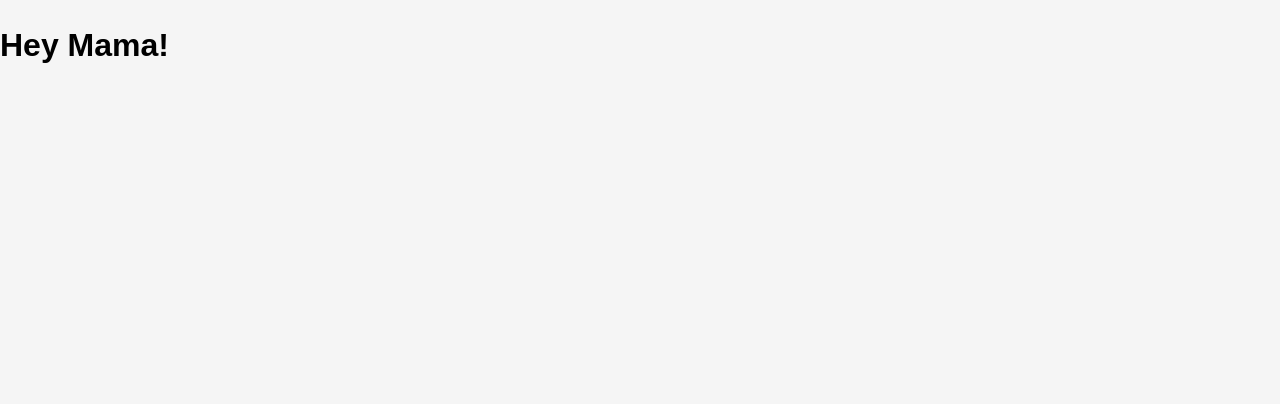
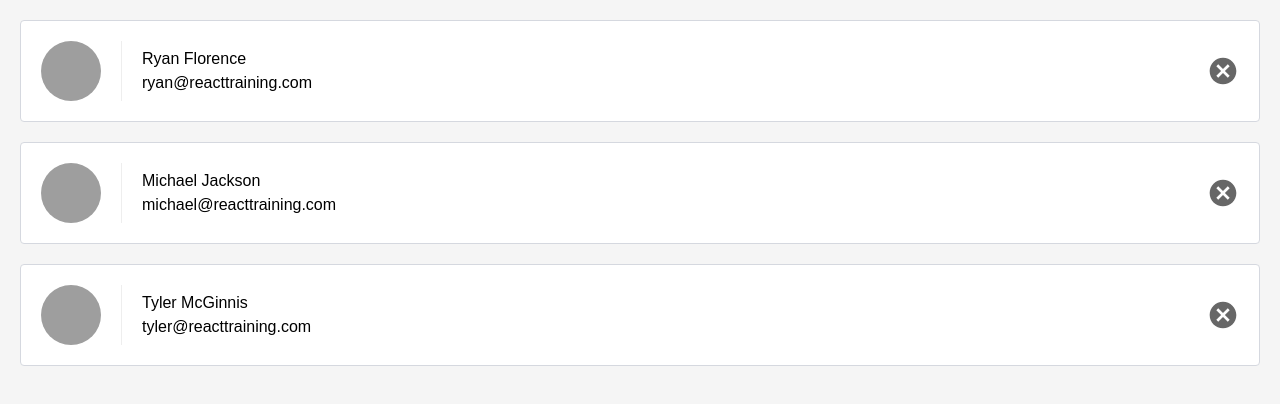
Before and after one commit to islamhaqq/contacts-manager, a React (Create React App) app: page / in a window 1280 px wide. Shown: the top 404 px of the page. Built offline with nearby package versions, Linux system fonts and the light colour scheme.

Commit message:
use dummy data to list out contacts

```diff
--- a/src/App.js
+++ b/src/App.js
@@ -1,10 +1,13 @@
 import React, { Component } from 'react';
+
+import ListContacts from './components/ListContacts'
+import contacts from './utils/dummy-contacts-data'
 
 class App extends Component {
   render() {
     return (
       <div className="App">
-        <h1>Hey Mama!</h1>
+        <ListContacts contacts={contacts} />
       </div>
     );
   }
```
